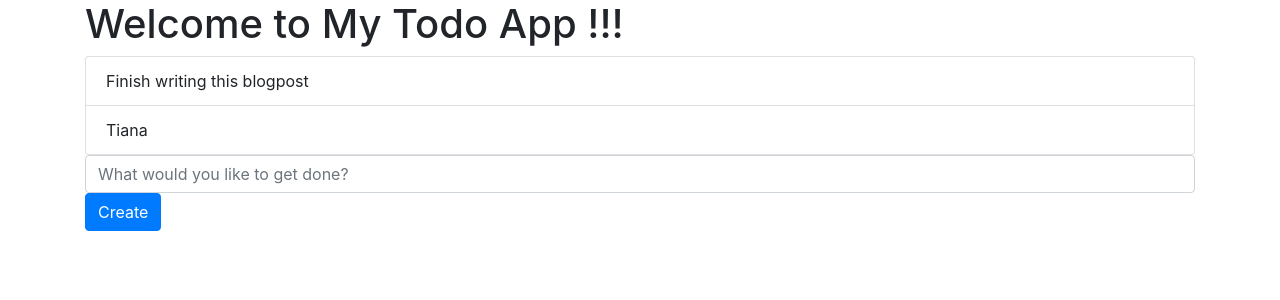
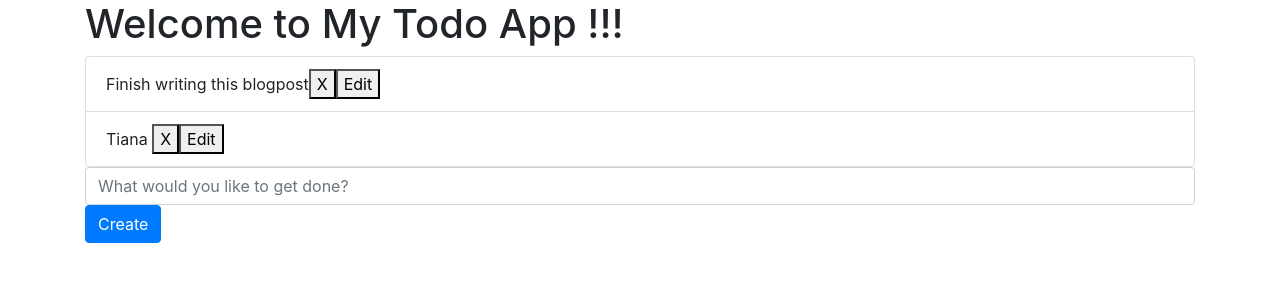
Before and after one commit to freemany/mytodo.react.ts, a React (Create React App) app: page / in a window 1280 px wide. Shown: the top 300 px of the page. Built offline with nearby package versions, Linux system fonts and the light colour scheme.

Commit message:
edit todo

```diff
--- a/src/components/App.tsx
+++ b/src/components/App.tsx
@@ -3,7 +3,7 @@ import TodoList from './TodoList';
 import TodoForm from './TodoForm';
 import { TodoItemInterface } from './../interfaces/Todo';
 import initialTodo from './../store/initial';
-import { addTodo } from './../store/actions/todoAction';
+import { addTodo, removeTodo } from './../store/actions/todoAction';
 import { connect } from 'react-redux';
 
 // import { BehaviorSubject } from 'rxjs';
@@ -21,16 +21,17 @@ const App = (props) => {
         }
         const newTodo: TodoItemInterface = {
             task,
-            finished: false
+            finished: false,
+            isEditing: false
         };
         // addTodo(newTodo);
         storeFactory.dispatch(addTodo(newTodo));
-        console.log('todo store', todos);
         // setTodos([...todos, newTodo]);
     };
     const handleTodoRemove = (index: number) => {
-        const reducedTodos = todos.filter((_, i) => i !== index);
-        setTodos(reducedTodos);
+        // const reducedTodos = todos.filter((_, i) => i !== index);
+        // setTodos(reducedTodos);
+        storeFactory.dispatch(removeTodo(index));
     };
 
     return (
--- a/src/components/TodoForm.tsx
+++ b/src/components/TodoForm.tsx
@@ -3,7 +3,6 @@ import { TodoFormInterface } from './../interfaces/Todo';
 
 const TodoForm = (props: TodoFormInterface) => {
   const inputRef = React.useRef<HTMLInputElement>(null);
-
   const createTodo = (e: React.MouseEvent<HTMLButtonElement, MouseEvent>) => {
     props.handleTodoCreate(e, inputRef && inputRef.current ? inputRef.current.value : '');
     if (inputRef && inputRef.current) {
--- a/src/components/TodoListItem.tsx
+++ b/src/components/TodoListItem.tsx
@@ -1,5 +1,7 @@
 import React from 'react';
 import { TodoItemInterface } from './../interfaces/Todo';
+import storeFactory from './../store';
+import { editTodo, toggleEditingTodo } from './../store/actions/todoAction';
 
 export interface Props {
     index: number,
@@ -8,8 +10,26 @@ export interface Props {
 }
 
 const TodoListItem = ({ index, todo, handleTodoRemove }: Props) => {
+    const inputRef = React.useRef<HTMLInputElement>(null);
 
-     return <li className="list-group-item" onClick={() => handleTodoRemove(index)} >{todo.task}</li>
+    const handleSave = () => {
+        const task = inputRef && inputRef.current ? inputRef.current.value : ''
+        storeFactory.dispatch(editTodo(index, task));
+        storeFactory.dispatch(toggleEditingTodo(index))
+    };
+    const onChangeHandler = (value) => value;
+    const toggleEdit = (index) => {
+        storeFactory.dispatch(toggleEditingTodo(index));
+    };
+
+    return (
+        <li className="list-group-item">
+            {true === Boolean(todo.isEditing) ? <div><input defaultValue={todo.task} ref={inputRef} onChange={() => { onChangeHandler(todo.task) }} /><button onClick={() => handleSave()}>Save</button></div> : todo.task}
+
+            <button onClick={() => handleTodoRemove(index)}>X</button>
+            <button onClick={() => { toggleEdit(index) }}>Edit</button>
+        </li>
+    )
 };
 
 export default TodoListItem;
--- a/src/interfaces/Todo.ts
+++ b/src/interfaces/Todo.ts
@@ -1,6 +1,7 @@
 export interface TodoItemInterface {
     task: string;
     finished: boolean;
+    isEditing: boolean;
 };
 
 // Todo list interface
--- a/src/store/actions/todoAction.ts
+++ b/src/store/actions/todoAction.ts
@@ -16,4 +16,25 @@ const addTodo = (todo: TodoItemInterface): ReducerInterface => {
     }
 };
 
-export { listTodos, addTodo };
+const removeTodo = (index: number): ReducerInterface => {
+    return {
+        type: C.REMOVE_TODO,
+        payload: index
+    }
+};
+
+const editTodo = (index: number, task: string): ReducerInterface => {
+    return {
+        type: C.EDIT_TODO,
+        payload: { index, task }
+    }
+};
+
+const toggleEditingTodo = (index: number): ReducerInterface => {
+    return {
+        type: C.TOGGLE_EDITING_TODO,
+        payload: index
+    }
+};
+
+export { listTodos, addTodo, removeTodo, editTodo, toggleEditingTodo };
--- a/src/store/constants.ts
+++ b/src/store/constants.ts
@@ -2,5 +2,6 @@ export default {
     ADD_TODO: 'ADD_TODO',
     EDIT_TODO: 'EDIT_TODO',
     REMOVE_TODO: 'REMOVE_TODO',
-    LIST_TODOS: 'LIST_TODOS'
+    LIST_TODOS: 'LIST_TODOS',
+    TOGGLE_EDITING_TODO: 'TOGGLE_EDITING_TODO'
 };
--- a/src/store/initial.ts
+++ b/src/store/initial.ts
@@ -3,9 +3,11 @@ import { TodoItemInterface } from './../interfaces/Todo';
 const initialTodo: TodoItemInterface[] = [{
     task: "Finish writing this blogpost",
     finished: false,
+    isEditing: false
 }, {
     task: "Tiana ",
     finished: false,
+    isEditing: false
 }];
 
 export default initialTodo;
--- a/src/store/reducers/todoReducer.ts
+++ b/src/store/reducers/todoReducer.ts
@@ -11,6 +11,20 @@ const todos = (state: TodoItemInterface[], action: ReducerInterface) => {
         case C.ADD_TODO:
             return [...state, action.payload];
 
+        case C.REMOVE_TODO:
+            return state.filter((_, i) => i !== action.payload);
+
+        case C.EDIT_TODO:
+            const editTodoState = [...state];
+            editTodoState[action.payload.index].task = action.payload.task;
+
+            return editTodoState;
+
+        case C.TOGGLE_EDITING_TODO:
+            const toggleEditingTodoState = [...state];
+            toggleEditingTodoState[action.payload].isEditing = !toggleEditingTodoState[action.payload].isEditing;
+
+            return toggleEditingTodoState;
     }
 
     return state;
```
